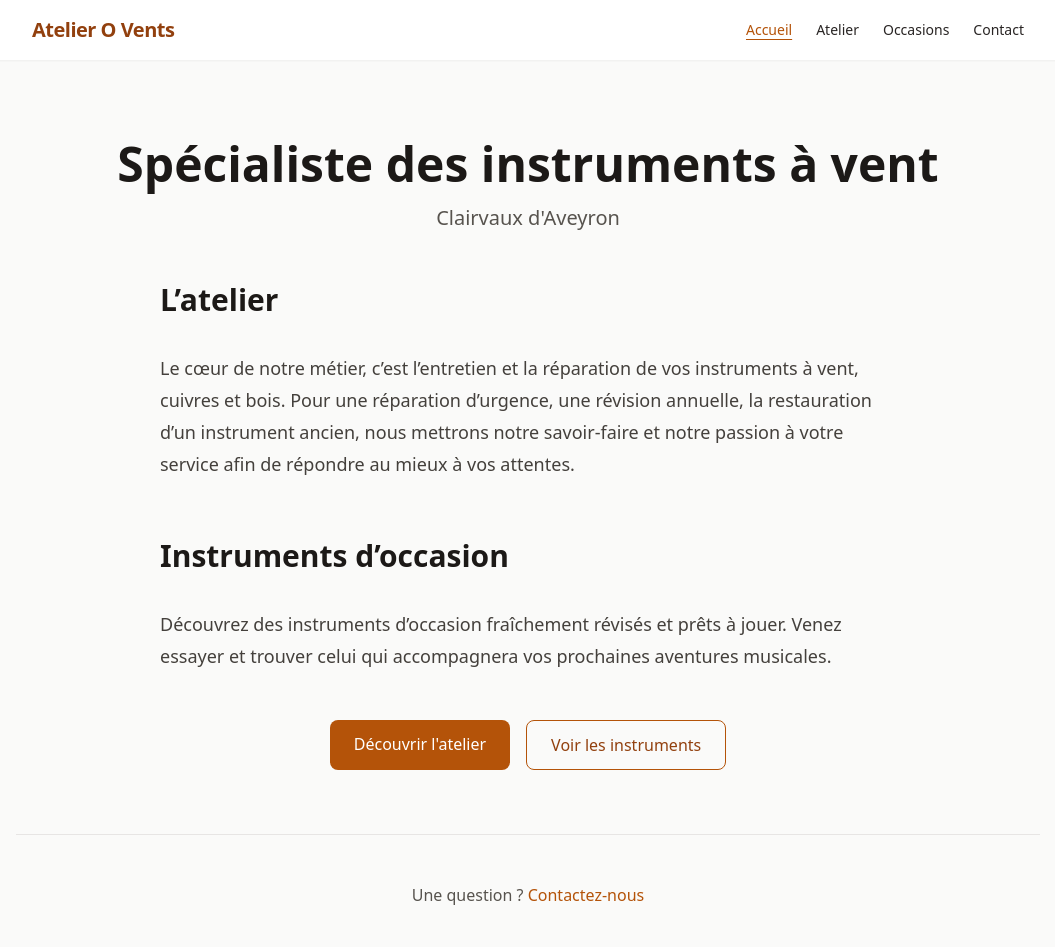
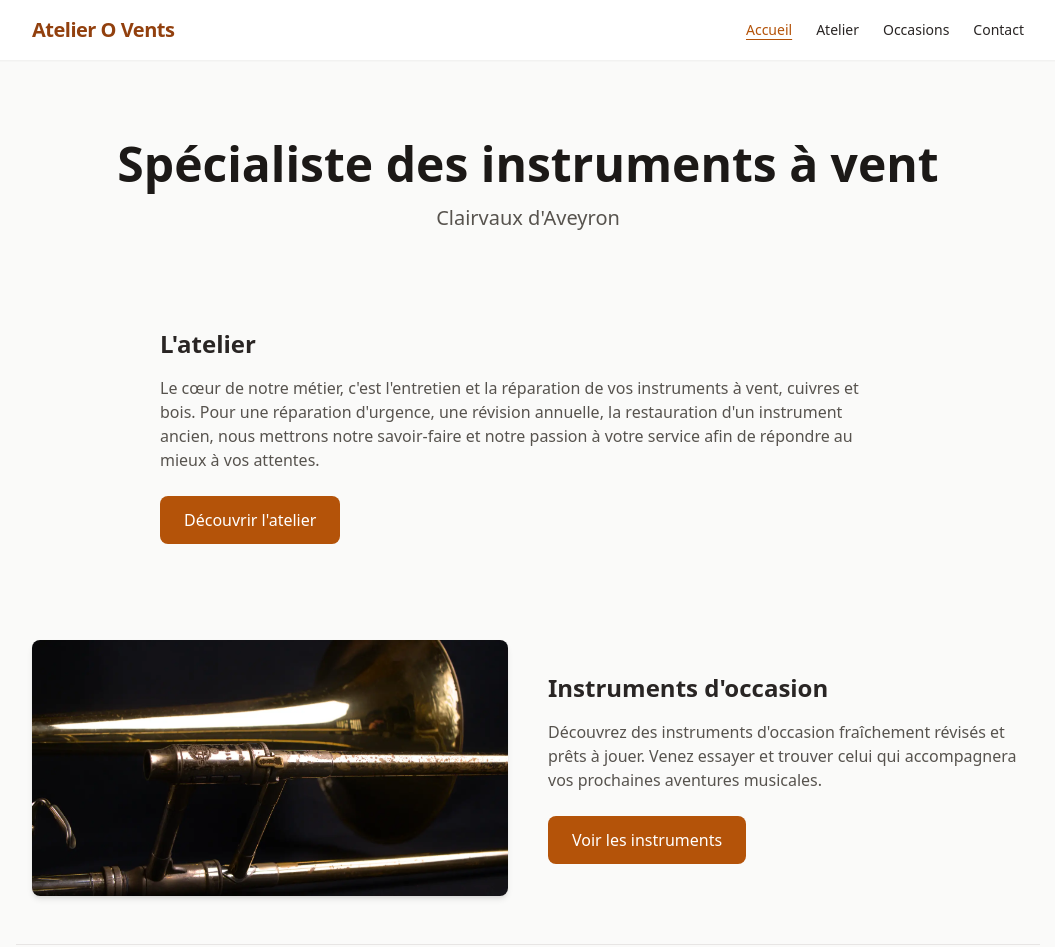
Before and after one commit to atelierovents/atelierovents, an Astro site: page / in a window 1280 px wide. Shown: the top 947 px of the page, without its empty margins (112-1167 px from the left). Built offline with nearby package versions, Linux system fonts and the light colour scheme; Astro itself is replaced by a stand-in of ours.

Commit message:
Restore the alternating photo layout on the home page, driven by the admin
Rendering the Markdown body had flattened the home page into a single
text column and dropped the two-column sections. Those sections had been
hardcoded markup, which is why they could not be edited.

Each home section is now an item of a `sections` list in `accueil.md`:
heading, text, photo, photo description, and an optional button. The
template alternates the side of the photo and the text, and falls back to
a full-width block when a section has no photo yet, so the page can ship
before the visuals exist.

The text field splits on blank lines, so a section can hold several
paragraphs without a Markdown widget.

```diff
--- a/src/content.config.ts
+++ b/src/content.config.ts
@@ -1,5 +1,17 @@
 import { defineCollection, z } from 'astro:content';
 import { glob } from 'astro/loaders';
+
+// Une section de l'accueil : bloc texte + photo, affiché en colonnes alternées.
+// Les champs facultatifs laissent ajouter la photo et le bouton plus tard sans
+// casser le build (une section sans photo passe simplement en pleine largeur).
+const homeSection = z.object({
+  heading: z.string(),
+  text: z.string(),
+  image: z.string().optional(),
+  imageAlt: z.string().optional(),
+  linkLabel: z.string().optional(),
+  linkUrl: z.string().optional(),
+});
 
 // Collection pour les pages fixes (accueil, atelier, contact, mentions légales, occasions)
 const pages = defineCollection({
@@ -7,6 +19,7 @@ const pages = defineCollection({
   schema: z.object({
     title: z.string(),
     subtitle: z.string().optional(),
+    sections: z.array(homeSection).optional(),
   }),
 });
 
--- a/src/content/pages/accueil.md
+++ b/src/content/pages/accueil.md
@@ -1,12 +1,16 @@
 ---
 title: "Spécialiste des instruments à vent"
 subtitle: "Clairvaux d'Aveyron"
+sections:
+  - heading: "L'atelier"
+    text: "Le cœur de notre métier, c'est l'entretien et la réparation de vos instruments à vent, cuivres et bois. Pour une réparation d'urgence, une révision annuelle, la restauration d'un instrument ancien, nous mettrons notre savoir-faire et notre passion à votre service afin de répondre au mieux à vos attentes."
+    imageAlt: "L'atelier de réparation"
+    linkLabel: "Découvrir l'atelier"
+    linkUrl: "/atelier"
+  - heading: "Instruments d'occasion"
+    text: "Découvrez des instruments d'occasion fraîchement révisés et prêts à jouer. Venez essayer et trouver celui qui accompagnera vos prochaines aventures musicales."
+    image: "/images/uploads/p1030547.webp"
+    imageAlt: "Instruments d'occasion"
+    linkLabel: "Voir les instruments"
+    linkUrl: "/occasions"
 ---
-
-## L'atelier
-
-Le cœur de notre métier, c'est l'entretien et la réparation de vos instruments à vent, cuivres et bois. Pour une réparation d'urgence, une révision annuelle, la restauration d'un instrument ancien, nous mettrons notre savoir-faire et notre passion à votre service afin de répondre au mieux à vos attentes.
-
-## Instruments d'occasion
-
-Découvrez des instruments d'occasion fraîchement révisés et prêts à jouer. Venez essayer et trouver celui qui accompagnera vos prochaines aventures musicales.
--- a/src/pages/index.astro
+++ b/src/pages/index.astro
@@ -3,8 +3,10 @@ import Layout from '../components/Layout.astro';
 import { getEntry } from 'astro:content';
 
 const entry = await getEntry('pages', 'accueil');
-const { title, subtitle } = entry.data;
-const { Content } = await entry.render();
+const { title, subtitle, sections = [] } = entry.data;
+
+/** Une ligne vide sépare deux paragraphes dans le champ « Texte » de l'admin. */
+const paragraphs = (text: string) => text.split(/\n{2,}/).filter(Boolean);
 ---
 
 <Layout title={title} description={subtitle}>
@@ -18,22 +20,45 @@ const { Content } = await entry.render();
     </p>
   </section>
 
-  <!-- Corps de la page, entièrement rédigé depuis l'admin (Decap).
-       Les titres de section, paragraphes, listes, liens et images insérés
-       dans l'éditeur Markdown atterrissent tous ici. -->
-  <section class="max-w-3xl mx-auto px-4 pb-12 prose prose-stone lg:prose-lg">
-    <Content />
-  </section>
-
-  <!-- Raccourcis de navigation : structure du site, pas du contenu -->
-  <section class="max-w-5xl mx-auto px-4 pb-16 flex flex-col sm:flex-row gap-4 justify-center">
-    <a href="/atelier" class="bg-amber-700 text-white px-6 py-3 rounded-lg hover:bg-amber-800 transition font-medium text-center">
-      Découvrir l'atelier
-    </a>
-    <a href="/occasions" class="border border-amber-700 text-amber-800 px-6 py-3 rounded-lg hover:bg-amber-50 transition font-medium text-center">
-      Voir les instruments
-    </a>
-  </section>
+  <!-- Sections alternées : texte d'un côté, photo de l'autre.
+       L'ordre s'inverse une section sur deux. Une section sans photo passe en
+       pleine largeur, ce qui permet de publier avant d'avoir les visuels. -->
+  {sections.map((section, index) => {
+    const reversed = index % 2 === 1;
+    return (
+      <section
+        class:list={[
+          'mx-auto px-4 py-12 gap-10 items-center',
+          section.image ? 'max-w-5xl grid md:grid-cols-2' : 'max-w-3xl',
+        ]}
+      >
+        <div class:list={[reversed && 'md:order-2']}>
+          <h2 class="text-2xl font-bold mb-4">{section.heading}</h2>
+          <div class="text-stone-600 mb-6 space-y-3">
+            {paragraphs(section.text).map((paragraph) => <p>{paragraph}</p>)}
+          </div>
+          {section.linkLabel && section.linkUrl && (
+            <a
+              href={section.linkUrl}
+              class="inline-block bg-amber-700 text-white px-6 py-3 rounded-lg hover:bg-amber-800 transition font-medium"
+            >
+              {section.linkLabel}
+            </a>
+          )}
+        </div>
+        {section.image && (
+          <div class:list={[reversed && 'md:order-1']}>
+            <img
+              src={section.image}
+              alt={section.imageAlt ?? section.heading}
+              class="rounded-lg shadow-md w-full h-64 object-cover"
+              loading="lazy"
+            />
+          </div>
+        )}
+      </section>
+    );
+  })}
 
   <!-- Section Contact -->
   <section class="max-w-5xl mx-auto px-4 py-12 text-center border-t border-stone-200">
```
Also changed, not shown: public/admin/config.yml (+26 -1 lines).
